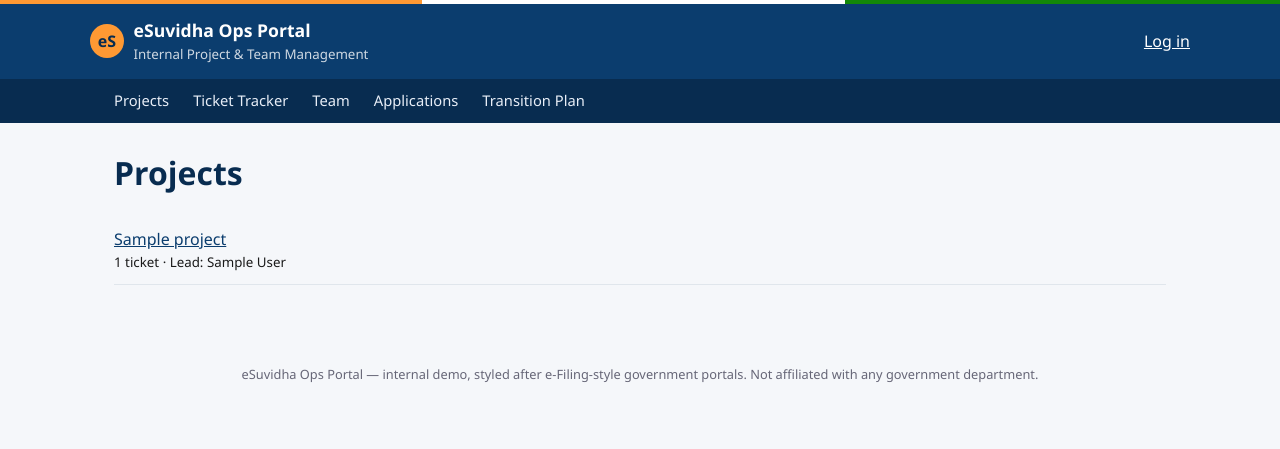
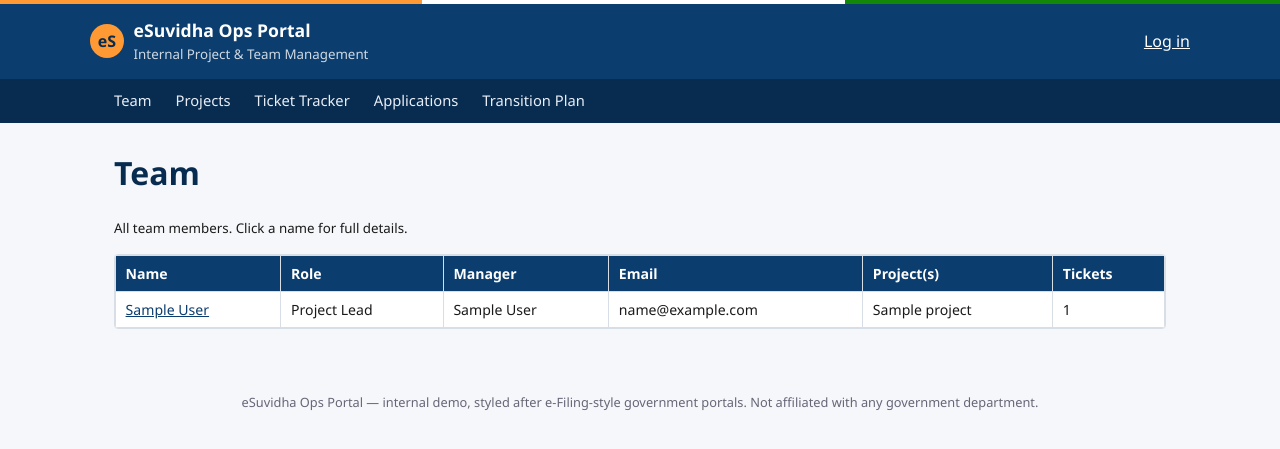
Before and after one commit to bgmaruthi13/pmp, a Django app: page / in a window 1280 px wide. Shown: the top 449 px of the page. Run offline with Django 5.2, Linux system fonts and the light colour scheme; tables that the repository leaves empty hold one stand-in row (values such as "Sample post").

Commit message:
Make Team the landing tab with a full-column member table
Team is now the first nav tab and the app's home page ("/"), showing
every member as a flat table (name, role, manager, email, projects,
ticket count) instead of grouped-by-role sections. Clicking a name
opens a detail page with role, manager, direct reports, projects, and
their full ticket list. Projects moved under /projects/ to make room
at the root.

Co-Authored-By: Claude Sonnet 5 <noreply@anthropic.com>
Claude-Session: https://claude.ai/code/session_01HMVqrTCQQa4hJJH9HoryFr

```diff
--- a/config/settings.py
+++ b/config/settings.py
@@ -145,5 +145,5 @@ STORAGES = {
 DEFAULT_AUTO_FIELD = "django.db.models.BigAutoField"
 
 LOGIN_URL = "admin:login"
-LOGIN_REDIRECT_URL = "project-list"
-LOGOUT_REDIRECT_URL = "project-list"
+LOGIN_REDIRECT_URL = "team-org"
+LOGOUT_REDIRECT_URL = "team-org"
--- a/config/urls.py
+++ b/config/urls.py
@@ -20,6 +20,6 @@ from django.urls import include, path
 
 urlpatterns = [
     path("admin/", admin.site.urls),
-    path("team/", include("teams.urls")),
-    path("", include("projects.urls")),
+    path("projects/", include("projects.urls")),
+    path("", include("teams.urls")),
 ]
--- a/teams/urls.py
+++ b/teams/urls.py
@@ -3,6 +3,6 @@ from django.urls import path
 from . import views
 
 urlpatterns = [
-    path("", views.team_org, name="team-org"),
+    path("", views.team_list, name="team-org"),
     path("<int:pk>/", views.employee_detail, name="employee-detail"),
 ]
--- a/teams/views.py
+++ b/teams/views.py
@@ -1,31 +1,39 @@
-from django.db.models import Count
 from django.shortcuts import get_object_or_404, render
 
 from .models import Employee
 
 
-def team_org(request):
+def team_list(request):
     employees = (
         Employee.objects.select_related("manager")
-        .annotate(ticket_count=Count("tickets_received"))
+        .prefetch_related("tickets_received__project", "projects_led")
         .order_by("role", "name")
     )
-    groups = []
-    for role_value, role_label in Employee.Role.choices:
-        members = [e for e in employees if e.role == role_value]
-        if members:
-            groups.append(
-                {
-                    "label": role_label,
-                    "members": members,
-                    "total": sum(m.ticket_count for m in members),
-                }
-            )
-    grand_total = sum(g["total"] for g in groups)
-    return render(request, "teams/team_org.html", {"groups": groups, "grand_total": grand_total})
+    rows = []
+    for employee in employees:
+        tickets = list(employee.tickets_received.all())
+        projects = {t.project.name for t in tickets}
+        projects.update(p.name for p in employee.projects_led.all())
+        rows.append(
+            {
+                "employee": employee,
+                "projects": sorted(projects),
+                "ticket_count": len(tickets),
+            }
+        )
+    return render(request, "teams/team_list.html", {"rows": rows})
 
 
 def employee_detail(request, pk):
-    employee = get_object_or_404(Employee, pk=pk)
+    employee = get_object_or_404(
+        Employee.objects.select_related("manager").prefetch_related("reports", "projects_led"),
+        pk=pk,
+    )
     tickets = employee.tickets_received.select_related("project").order_by("-created_at")
-    return render(request, "teams/employee_detail.html", {"employee": employee, "tickets": tickets})
+    projects = {t.project for t in tickets}
+    projects.update(employee.projects_led.all())
+    return render(
+        request,
+        "teams/employee_detail.html",
+        {"employee": employee, "tickets": tickets, "projects": sorted(projects, key=lambda p: p.name)},
+    )
--- a/templates/base.html
+++ b/templates/base.html
@@ -67,7 +67,7 @@
     <div class="tricolor"></div>
     <header class="masthead">
         <div class="topbar">
-            <a href="{% url 'project-list' %}" class="brand" style="text-decoration:none;">
+            <a href="{% url 'team-org' %}" class="brand" style="text-decoration:none;">
                 <span class="badge">eS</span>
                 <span class="brand-text">
                     <strong>eSuvidha Ops Portal</strong>
@@ -85,9 +85,9 @@
     </header>
     <nav class="subnav">
         <div class="inner">
+            <a href="{% url 'team-org' %}">Team</a>
             <a href="{% url 'project-list' %}">Projects</a>
             <a href="{% url 'ticket-tracker' %}">Ticket Tracker</a>
-            <a href="{% url 'team-org' %}">Team</a>
             <a href="{% url 'application-list' %}">Applications</a>
             <a href="{% url 'transition-list' %}">Transition Plan</a>
         </div>
--- /dev/null
+++ b/templates/teams/team_list.html
@@ -0,0 +1,34 @@
+{% extends "base.html" %}
+{% block title %}Team · eSuvidha Ops Portal{% endblock %}
+{% block content %}
+    <h1>Team</h1>
+    <p><small>All team members. Click a name for full details.</small></p>
+    <div class="table-wrap">
+    <table>
+        <thead>
+            <tr>
+                <th>Name</th>
+                <th>Role</th>
+                <th>Manager</th>
+                <th>Email</th>
+                <th>Project(s)</th>
+                <th>Tickets</th>
+            </tr>
+        </thead>
+        <tbody>
+            {% for row in rows %}
+                <tr>
+                    <td><a href="{{ row.employee.get_absolute_url }}">{{ row.employee.name }}</a></td>
+                    <td>{{ row.employee.get_role_display }}</td>
+                    <td>{{ row.employee.manager.name|default:"—" }}</td>
+                    <td>{{ row.employee.email|default:"—" }}</td>
+                    <td>{{ row.projects|join:", "|default:"—" }}</td>
+                    <td>{{ row.ticket_count }}</td>
+                </tr>
+            {% empty %}
+                <tr><td colspan="6">No team members yet.</td></tr>
+            {% endfor %}
+        </tbody>
+    </table>
+    </div>
+{% endblock %}
```
Also changed, not shown: templates/teams/employee_detail.html (+30 -1 lines), templates/teams/team_org.html (deleted, +0 -27 lines).
